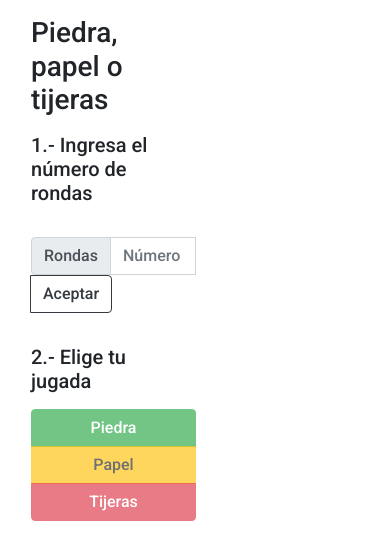
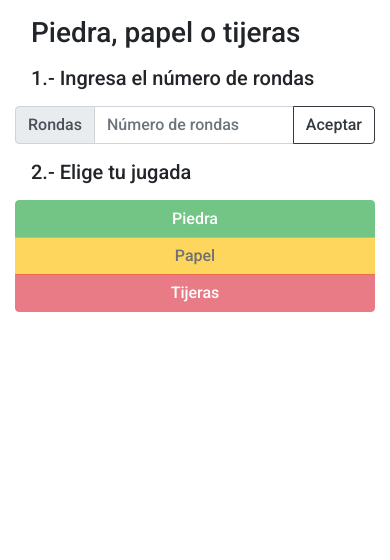
Before and after one commit to Rhydz-onKeyboard/piedra-papel-tijera, a plain HTML site: page index.html in a window 390 px wide. Drawn offline with Linux system fonts and the light colour scheme.

Commit message:
responsive

```diff
--- a/assets/css/styles.css
+++ b/assets/css/styles.css
@@ -17,5 +17,4 @@ font-size: calc(35px + (82 - 35)*((100vw - 320px)/(1280-320))); */
 .box{
     display: flex;
     align-items: center;
-    height: 50vh;
 }
--- a/index.html
+++ b/index.html
@@ -22,11 +22,11 @@
 </head>
 <body>
     <main class="container">
-        <section class="row row-cols-2 py-3">
+        <section class="row row-cols-1 row-cols-lg-2 py-3">
             <div class="col">
                 <h3 class="px-3">Piedra, papel o tijeras</h3>
                 <h5 class="p-3">1.- Ingresa el número de rondas</h5>
-                <div class="input-group my-3 mx-3">
+                <div class="input-group">
                     <div class="input-group-prepend">
                     <span class="input-group-text" id="basic-addon1">Rondas</span>
                     </div>
@@ -38,7 +38,7 @@
                 <h5 id="jugaras" class="px-3"></h5>
 
                 <h5 class="p-3">2.- Elige tu jugada</h5>
-                <div class="btn-group-vertical btn-block mx-3">
+                <div class="btn-group-vertical btn-block">
                     <button type="button" class="btn btn-success" onclick="elegi(2)">Piedra</button>
                     <button type="button" class="btn btn-warning" onclick="elegi(0)">Papel</button>
                     <button type="button" class="btn btn-danger" onclick="elegi(1)">Tijeras</button>
```
